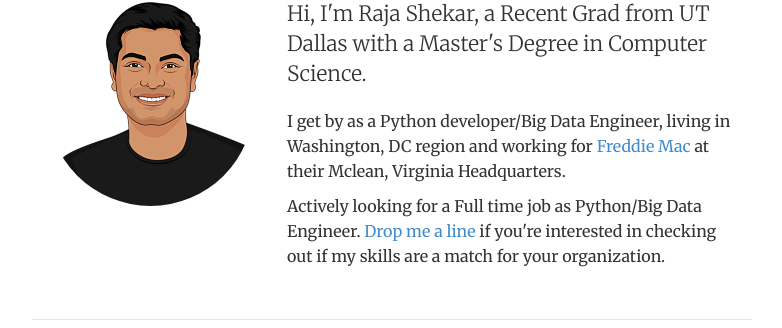
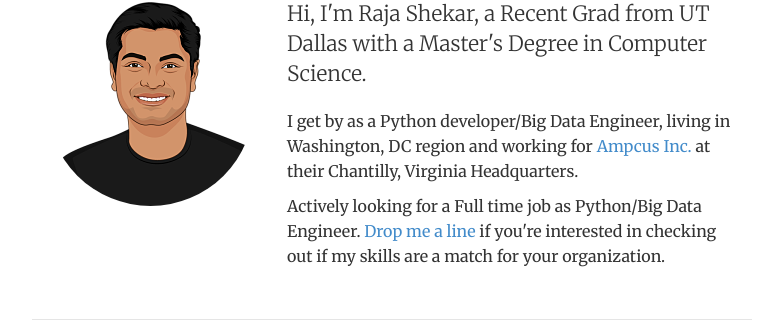
Before and after one commit to rjshekar90/github_website, a Jekyll site: the page built from index.html, in a window 1280 px wide. Shown: the part 121-449 px from the top of the page, without its empty margins (248-1030 px from the left). Built offline with Jekyll 4.4.1, drawn with Linux system fonts in a browser that asks for light colours.

Commit message:
index page updated

```diff
--- a/index.html
+++ b/index.html
@@ -13,7 +13,7 @@ contact: passive
 	<div itemscope itemtype="http://data-vocabulary.org/Person" class="col-sm-8">
 	<p class="lead">Hi, I'm <span itemprop="name">Raja Shekar,</span> a Recent Grad from UT Dallas with a Master's Degree in Computer Science.</p>
 	<p>I get by as a <span itemprop="title">Python developer/Big Data Engineer</span>, living in <span itemprop="address" itemscope
-    itemtype="http://data-vocabulary.org/Address"> <span itemprop="locality">Washington</span>, <span itemprop="region">DC region</span></span> and working for <a href="http://www.freddiemac.com/">Freddie Mac</a> at their Mclean, Virginia Headquarters.</p>
+    itemtype="http://data-vocabulary.org/Address"> <span itemprop="locality">Washington</span>, <span itemprop="region">DC region</span></span> and working for <a href="https://www.ampcus.com/">Ampcus Inc.</a> at their Chantilly, Virginia Headquarters.</p>
 
 	<p>Actively looking for a <span itemprop="title">Full time job as Python/Big Data Engineer</span>. <a href="contact">Drop me a line</a> if you're interested in checking out if my skills are a match for your organization.</p>
 	</div>
```
